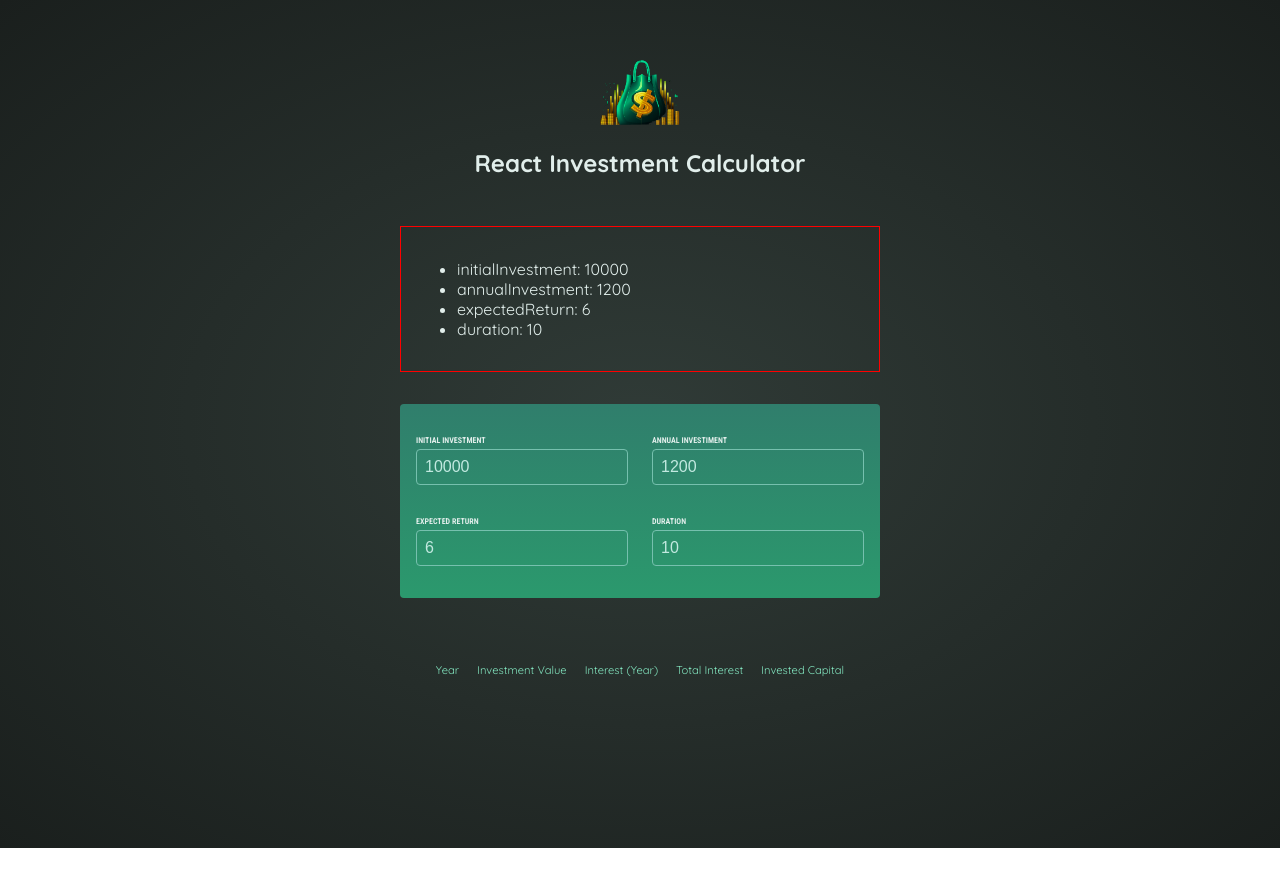
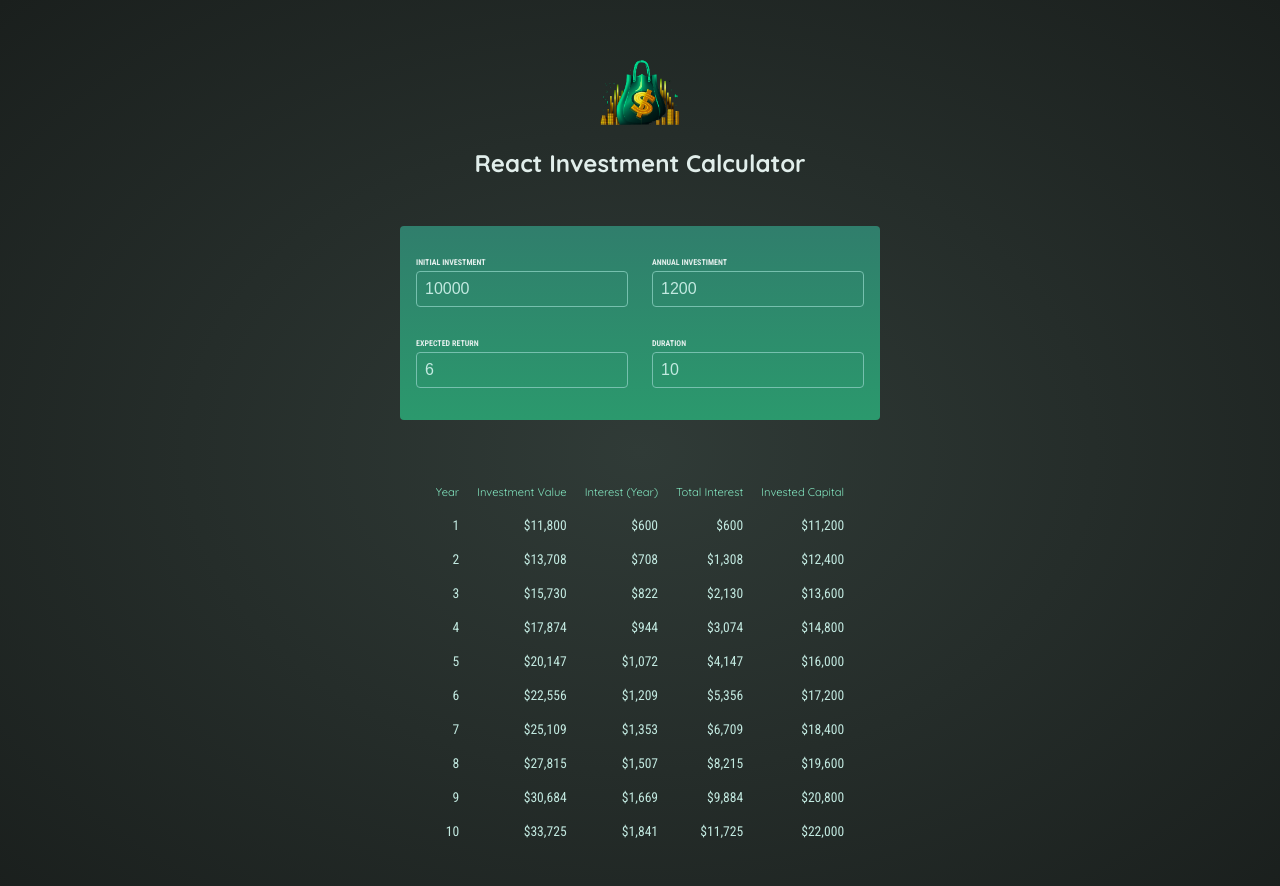
Before and after one commit to wojciechmuszala/ReactCourse-Task2-InvestmentCalculatorApp, a React (Vite) app: page / in a window 1280 px wide. Shown: the top 886 px of the page. Before the commit the page ends 848 px from the top, so only its background shows below. Built offline with nearby package versions, Linux system fonts and the light colour scheme.

Commit message:
Feature: Handle results in table

```diff
--- a/src/App.jsx
+++ b/src/App.jsx
@@ -2,9 +2,9 @@ import { useState } from "react";
 
 import Header from "./components/Header";
 import UserInput from "./components/UserInput";
-import Result from "./components/Result";
+import Results from "./components/Results";
 
-function App() {
+const App = () => {
   const [userInputValues, setUserInputValues] = useState({
     initialInvestment: 10000,
     annualInvestment: 1200,
@@ -12,10 +12,12 @@ function App() {
     duration: 10,
   });
 
-  const collectUserInputValues = (id, value) => {
+  const inputIsValid = userInputValues.duration >= 1;
+
+  const collectUserInputValues = (inputId, inputValue) => {
     setUserInputValues((prevInputValues) => ({
       ...prevInputValues,
-      [id]: value,
+      [inputId]: +inputValue,
     }));
   };
 
@@ -23,25 +25,18 @@ function App() {
     <>
       <Header />
       <main>
-        <div className='test'>
-          {userInputValues && (
-            <ul>
-              {Object.entries(userInputValues).map(([key, value]) => (
-                <li key={key}>
-                  {key}: {value}
-                </li>
-              ))}
-            </ul>
-          )}
-        </div>
         <UserInput
           userInputValues={userInputValues}
           onCollectInputValue={collectUserInputValues}
         />
-        <Result />
+        {inputIsValid ? (
+          <Results userInputValues={userInputValues} />
+        ) : (
+          <p className='center'>Please enter a duration greater then zero.</p>
+        )}
       </main>
     </>
   );
-}
+};
 
 export default App;
--- a/src/components/Result.jsx
+++ /dev/null
@@ -1,24 +0,0 @@
-export default function Result() {
-  return (
-    <table id='result'>
-      <thead>
-        <tr>
-          <td>Year</td>
-          <td>Investment Value</td>
-          <td>Interest (Year)</td>
-          <td>Total Interest</td>
-          <td>Invested Capital</td>
-        </tr>
-      </thead>
-      <tbody>
-        <tr>
-          <td>{/* Year */}</td>
-          <td>{/* Investment Value */}</td>
-          <td>{/* Interest (Year) */}</td>
-          <td>{/* Total Interest */}</td>
-          <td>{/* Invested Capital */}</td>
-        </tr>
-      </tbody>
-    </table>
-  );
-}
--- /dev/null
+++ b/src/components/Results.jsx
@@ -0,0 +1,44 @@
+import { calculateInvestmentResults, formatter } from "../util/investment.js";
+
+const Result = ({ userInputValues }) => {
+  const resultsData = calculateInvestmentResults(userInputValues);
+  const initialInvestment =
+    resultsData[0].valueEndOfYear -
+    resultsData[0].interest -
+    resultsData[0].annualInvestment;
+
+  return (
+    <table id='result'>
+      <thead>
+        <tr>
+          <td>Year</td>
+          <td>Investment Value</td>
+          <td>Interest (Year)</td>
+          <td>Total Interest</td>
+          <td>Invested Capital</td>
+        </tr>
+      </thead>
+      <tbody>
+        {resultsData.map((data) => {
+          const totalInterest =
+            data.valueEndOfYear -
+            data.annualInvestment * data.year -
+            initialInvestment;
+          const totalAmmountInvested = data.valueEndOfYear - totalInterest;
+
+          return (
+            <tr key={data.year}>
+              <td>{data.year}</td>
+              <td>{formatter.format(data.valueEndOfYear)}</td>
+              <td>{formatter.format(data.interest)}</td>
+              <td>{formatter.format(totalInterest)}</td>
+              <td>{formatter.format(totalAmmountInvested)}</td>
+            </tr>
+          );
+        })}
+      </tbody>
+    </table>
+  );
+};
+
+export default Result;
--- a/src/components/UserInput.jsx
+++ b/src/components/UserInput.jsx
@@ -1,4 +1,4 @@
-export default function UserInput({ onCollectInputValue, userInputValues }) {
+const UserInput = ({ onCollectInputValue, userInputValues }) => {
   return (
     <section id='user-input'>
       <div className='input-group'>
@@ -55,4 +55,6 @@ export default function UserInput({ onCollectInputValue, userInputValues }) {
       </div>
     </section>
   );
-}
+};
+
+export default UserInput;
```
